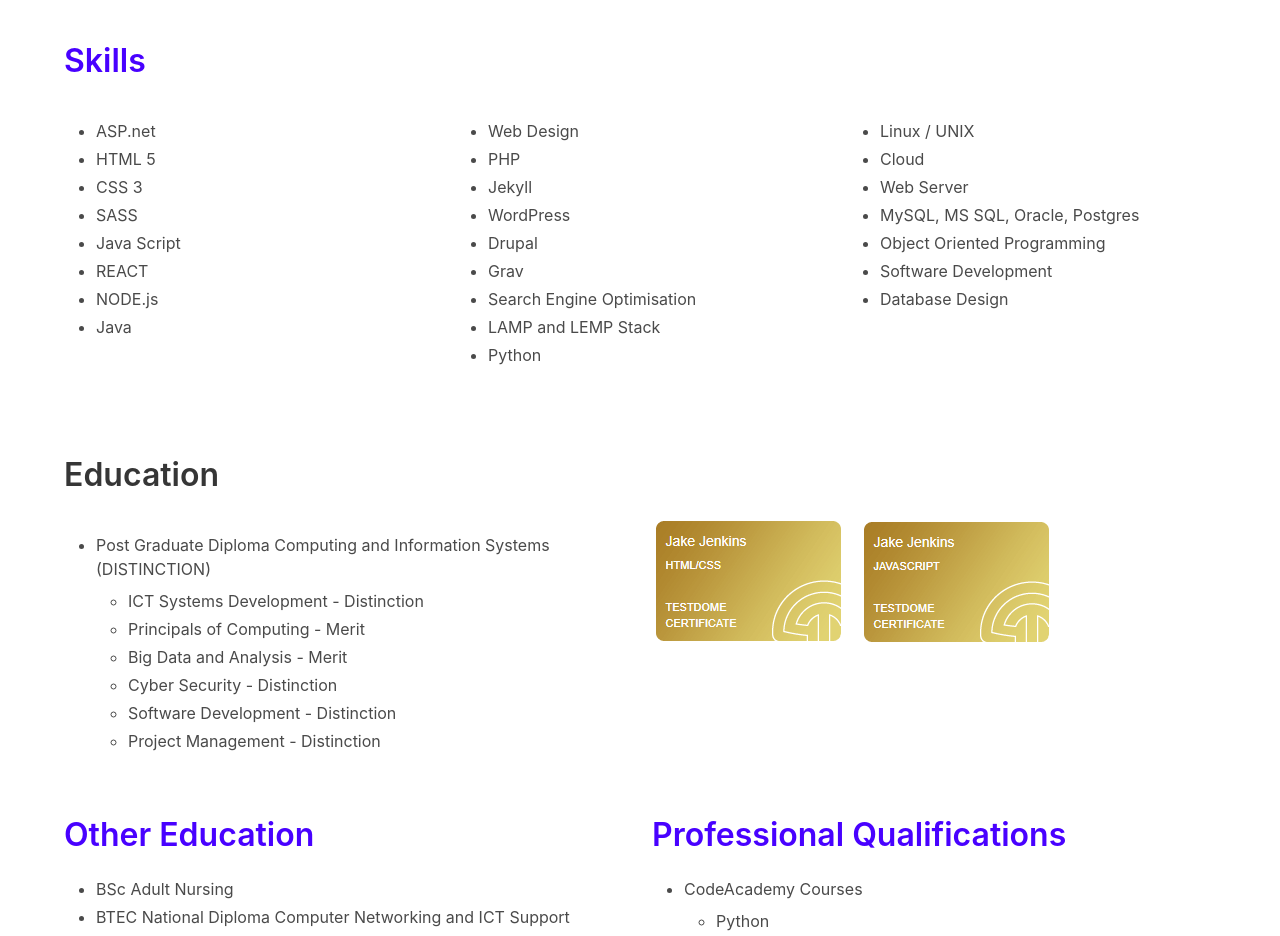
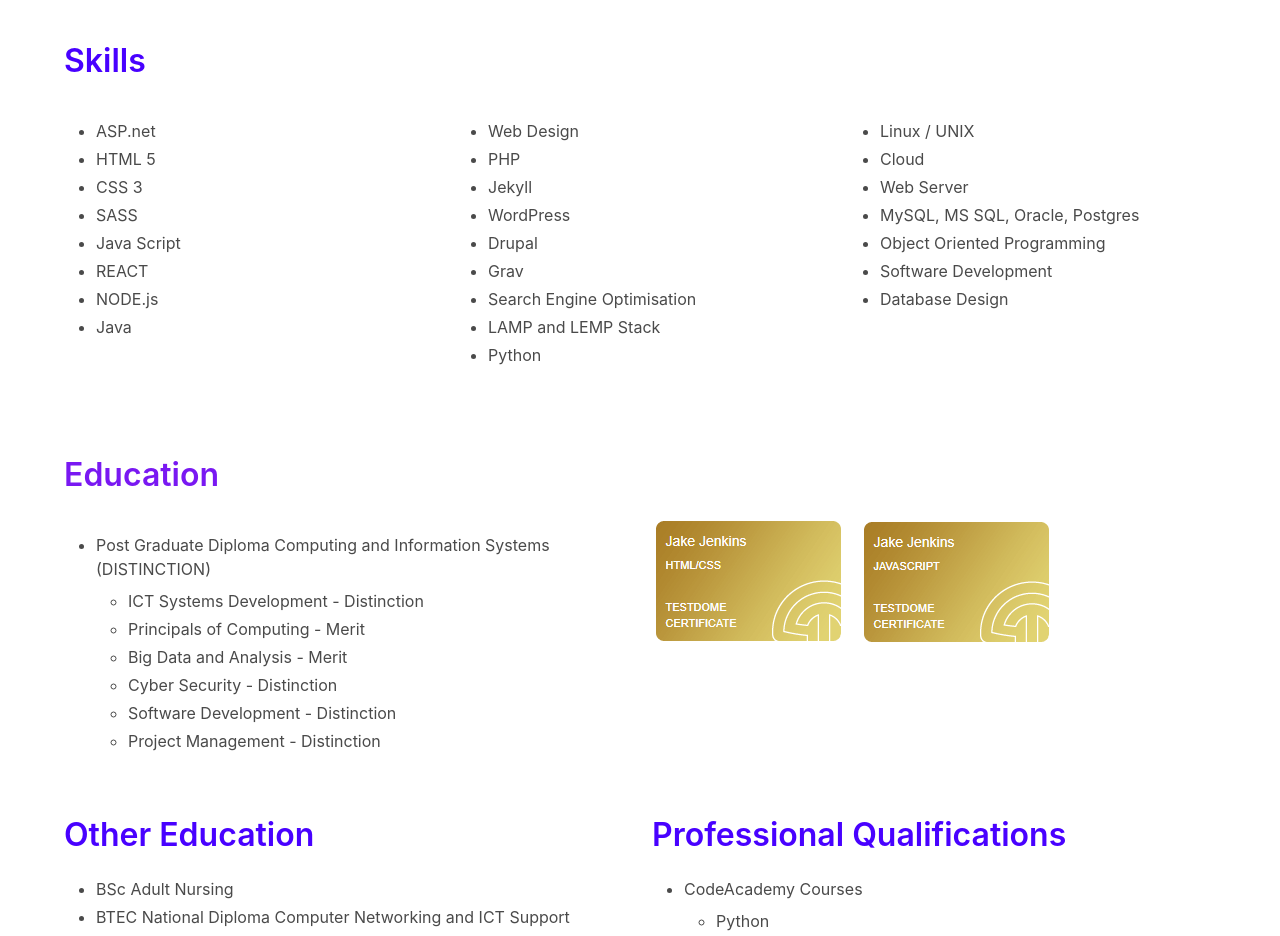
Before and after one commit to jake-jenkins/jjnx-bulma, a Jekyll site: the page built from index.markdown, in a window 1280 px wide. Shown: the part 599-1535 px from the top of the page. Built offline with Jekyll 4.4.1, drawn with Linux system fonts in a browser that asks for light colours; nearby versions of some CDN libraries.

Commit message:
Updated Index

```diff
--- a/index.markdown
+++ b/index.markdown
@@ -55,7 +55,7 @@ Jake Jenkins is a web developer working in South Wales and the South West of Eng
 </div>
 <p>&nbsp;</p>
 
-<h3 class="subtitle is-3">Education</h3>
+<h3 class="subtitle is-3" style="color: #7918F2;">Education</h3>
 <div class="columns">
   <div class="column">
     <ul>
```
